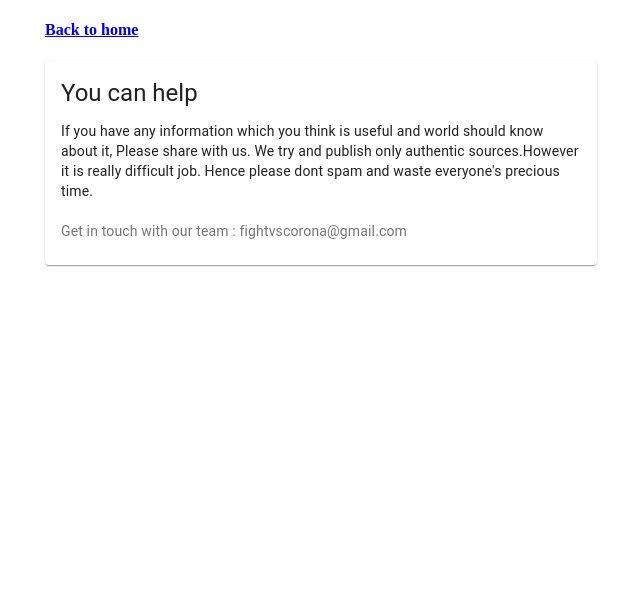
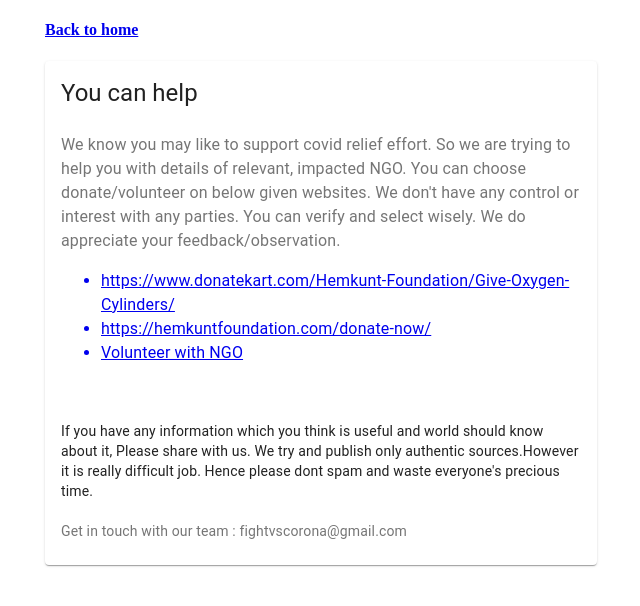
Before and after one commit to chetan-acharekar/covidinfo, a Next.js app: page /contribute in a window 1280 px wide. Shown: the top 606 px of the page, without its empty margins (319-959 px from the left). Built offline with nearby package versions, Linux system fonts and the light colour scheme.

Commit message:
added donate section

```diff
--- a/pages/contribute.js
+++ b/pages/contribute.js
@@ -39,9 +39,19 @@ export default function Contribute() {
                         You can help
                     </Typography>
                     <Typography className={classes.pos} color="textSecondary">
-
+                        <br/>
+                        We know you may like to support covid relief effort. So we are trying to help you with details of relevant, impacted NGO. You can choose donate/volunteer on below given websites. We don't have any control or  interest with any parties. You can verify and select wisely. We do appreciate your feedback/observation.
+                    </Typography>
+                    <Typography >
+                        <ul>
+                            <a href="https://www.donatekart.com/Hemkunt-Foundation/Give-Oxygen-Cylinders/"><li>https://www.donatekart.com/Hemkunt-Foundation/Give-Oxygen-Cylinders/</li></a>
+                            <a href="https://hemkuntfoundation.com/donate-now/"><li>https://hemkuntfoundation.com/donate-now/</li></a>
+                            <a href="https://hemkuntfoundation.com/volunteer/"><li>Volunteer with NGO</li></a>
+                        </ul>
                     </Typography>
                     <Typography variant="body2" component="p">
+                        <br/>
+                        <br/>
                         If you have any information which you think is useful and world should know about it,
                         Please share with us. We try and publish only authentic sources.However it is really difficult job.
                         Hence please dont spam and waste everyone's precious time.
```
